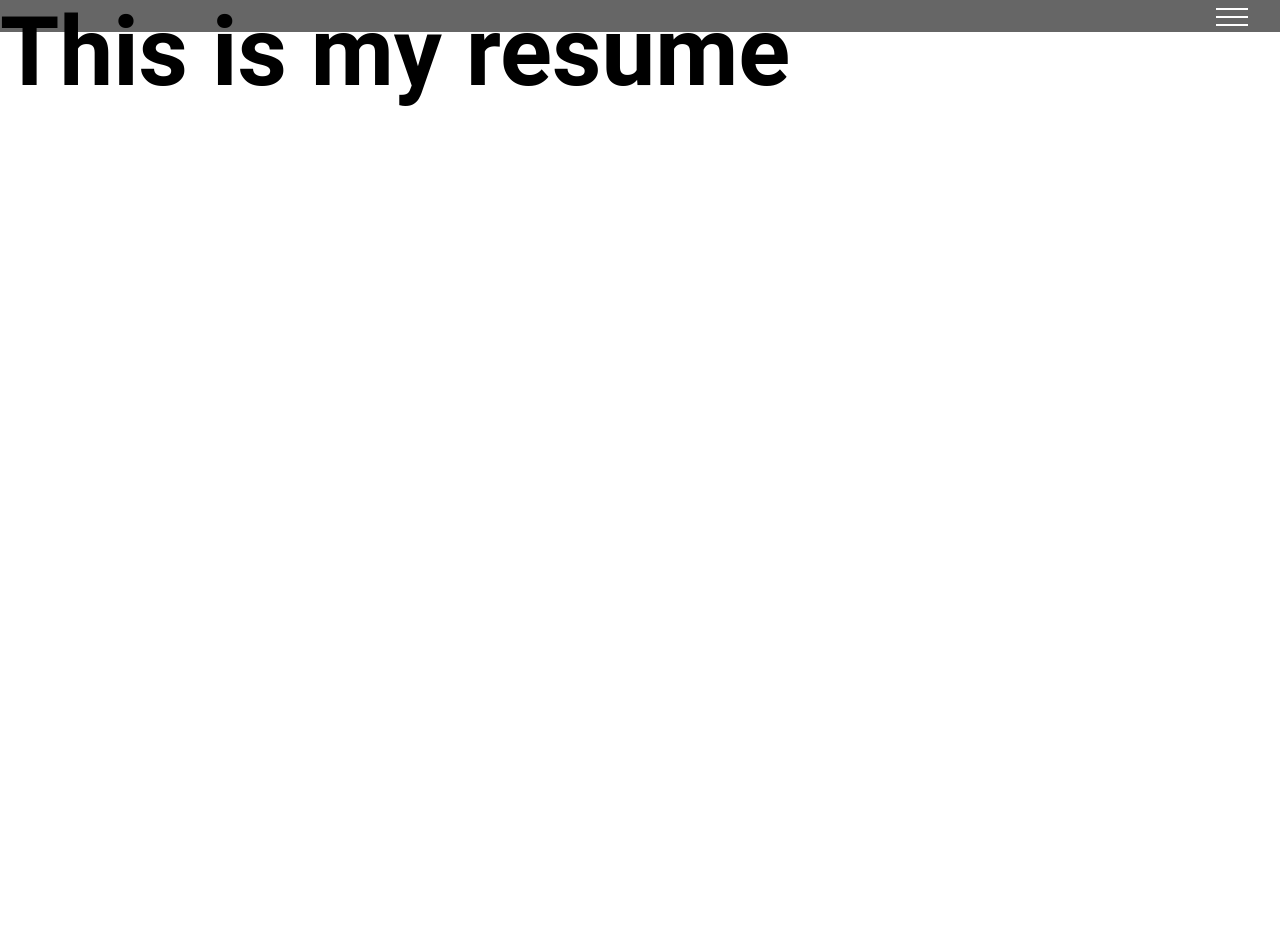
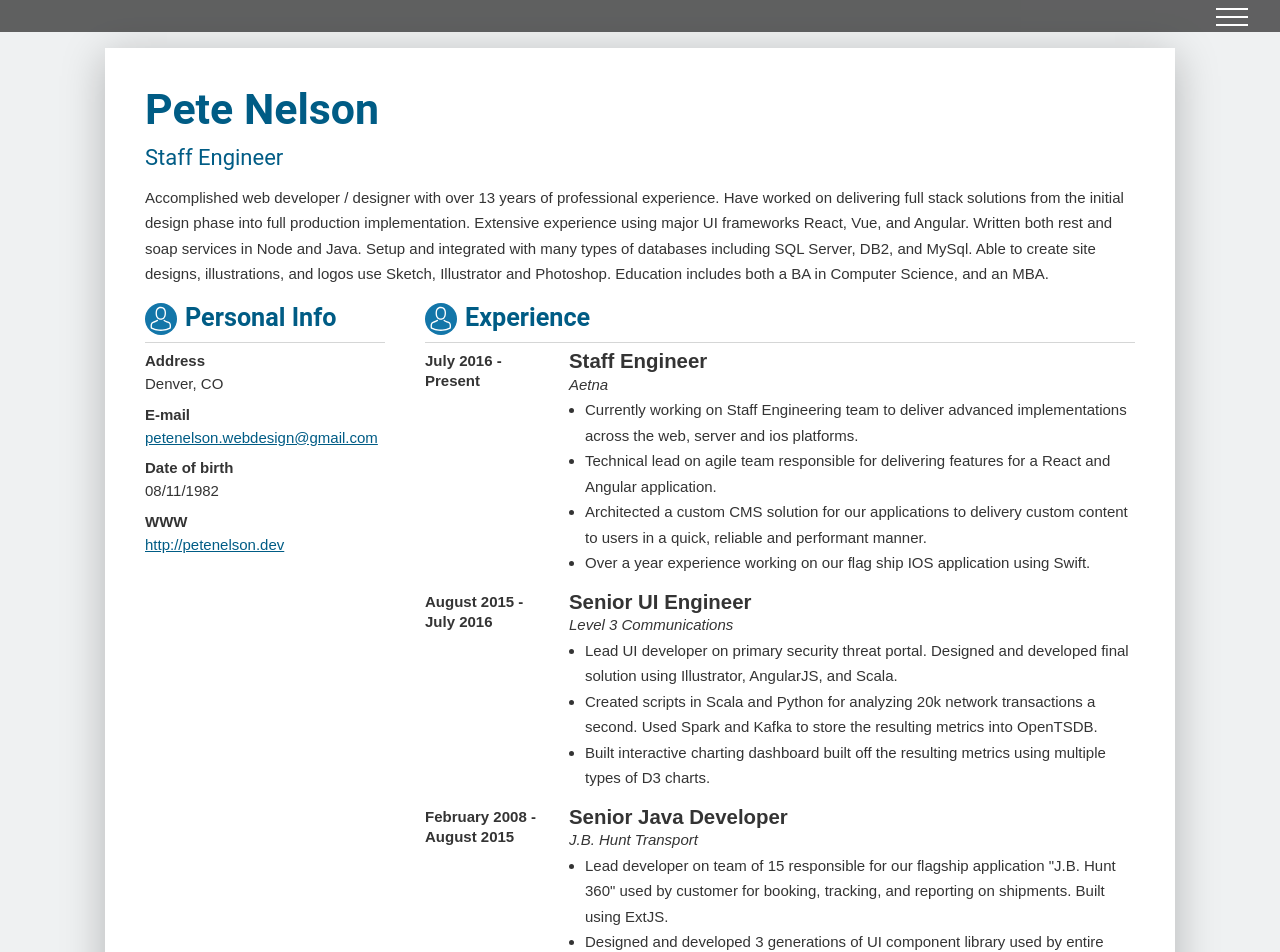
Before and after one commit to pbn04001/pete-nelson-web, a Vue app: page /resume in a window 1280 px wide. Shown: the top 952 px of the page. Before the commit the page ends 800 px from the top, so only its background shows below. Built offline with nearby package versions, Linux system fonts and the light colour scheme.

Commit message:
Resume partially complete

```diff
--- a/src/components/navBar.scss
+++ b/src/components/navBar.scss
@@ -79,7 +79,7 @@ $bar-spacing: 8px;
 
     &--open {
       opacity: 1;
-      height: 7rem;
+      height: 10rem;
       transition: all linear 300ms;
 
       ul {
--- a/src/styles/_colors.scss
+++ b/src/styles/_colors.scss
@@ -2,10 +2,14 @@ $white: rgb(255, 255, 255);
 $transparent-white: rgba(255, 255, 255, 0.4);
 $black: rgb(0, 0, 0);
 $transparent-black: rgba(0, 0, 0, .6);
+$dark-gray: rgb(52, 52, 52);
 $light-gray: rgb(230, 230, 230);
+$border-gray: rgb(213, 214, 214);
 
 $light-blue: rgb(162, 202, 232);
 $pale-blue: rgb(75, 150, 179);
+$blue: rgb(19, 118, 169);
+$resume-blue: rgb(0, 92, 133);
 $midnight-blue: rgb(10, 79, 110);
 $dark-blue: rgb(61, 61, 76);
 
--- a/src/styles/_layout.scss
+++ b/src/styles/_layout.scss
@@ -1,3 +1,4 @@
+$half-spacing-unit: .25rem;
 $spacing-unit: .5rem;
 $spacing-unit-x2: 2 * $spacing-unit;
 $spacing-unit-x3: 3 * $spacing-unit;
--- a/src/styles/main.scss
+++ b/src/styles/main.scss
@@ -26,7 +26,7 @@ body {
   font-family: 'Arial', sans-serif;
   font-size: 16px;
   color: $black;
-  background-color: $white;
+  background-color: rgb(239, 241, 242);
   -webkit-font-smoothing: antialiased;
   -moz-osx-font-smoothing: grayscale;
 }
--- a/src/views/Resume.vue
+++ b/src/views/Resume.vue
@@ -1,8 +1,171 @@
 <template>
   <div class="resume">
-    <h1>This is my resume</h1>
+    <link href="https://fonts.googleapis.com/css?family=Arimo:400,700" rel="preload" as="font" type="font/woff2" />
+    <div class="resume__sheet">
+      <h1>Pete Nelson</h1>
+      <h2>Staff Engineer</h2>
+      <div class="resume__description">
+        Accomplished web developer / designer with over 13 years of professional experience.  Have worked on delivering full stack solutions
+        from the initial design phase into full production implementation.  Extensive experience using major UI frameworks React, Vue, and Angular.
+        Written both rest and soap services in Node and Java.  Setup and integrated with many types of databases including SQL Server, DB2, and MySql.
+        Able to create site designs, illustrations, and logos use Sketch, Illustrator and Photoshop.  Education includes both a BA in Computer
+        Science, and an MBA.
+      </div>
+      <div class="resume__contents">
+        <div class="resume__left_column">
+          <h3>
+            <Person />
+            Personal Info
+          </h3>
+          <div class="resume__section resume__personal-info">
+            <div class="resume__info">
+              <label>Address</label>
+              Denver, CO
+            </div>
+            <div class="resume__info">
+              <label>E-mail</label>
+              <a href="mailto:petenelson.webdesign@gmail.com">petenelson.webdesign@gmail.com</a>
+            </div>
+            <div class="resume__info">
+              <label>Date of birth</label>
+              08/11/1982
+            </div>
+            <div class="resume__info">
+              <label>WWW</label>
+              <a href="http://petenelson.dev">http://petenelson.dev</a>
+            </div>
+          </div>
+        </div>
+        <div class="resume__right_column">
+          <h3>
+            <Person />
+            Experience
+          </h3>
+          <div class="resume__section resume__experience">
+            <div class="resume__job">
+              <div class="resume__job-dates">
+                <label>July 2016 - Present</label>
+              </div>
+              <div class="resume__job-info">
+                <h4>Staff Engineer</h4>
+                <i>Aetna</i>
+                <ul>
+                  <li>Currently working on Staff Engineering team to deliver advanced implementations across the web, server and ios platforms.</li>
+                  <li>Technical lead on agile team responsible for delivering features for a React and Angular application.</li>
+                  <li>Architected a custom CMS solution for our applications to delivery custom content to users in a quick, reliable and performant manner.</li>
+                  <li>Over a year experience working on our flag ship IOS application using Swift.</li>
+                </ul>
+              </div>
+            </div>
+            <div class="resume__job">
+              <div class="resume__job-dates">
+                <label>August 2015 - July 2016</label>
+              </div>
+              <div class="resume__job-info">
+                <h4>Senior UI Engineer</h4>
+                <i>Level 3 Communications</i>
+                <ul>
+                  <li>Lead UI developer on primary security threat portal.  Designed and developed final solution using Illustrator, AngularJS, and Scala.</li>
+                  <li>Created scripts in Scala and Python for analyzing 20k network transactions a second.  Used Spark and Kafka to store the resulting metrics into OpenTSDB.</li>
+                  <li>Built interactive charting dashboard built off the resulting metrics using multiple types of D3 charts.</li>
+                </ul>
+              </div>
+            </div>
+            <div class="resume__job">
+              <div class="resume__job-dates">
+                <label>February 2008 - August 2015</label>
+              </div>
+              <div class="resume__job-info">
+                <h4>Senior Java Developer</h4>
+                <i>J.B. Hunt Transport</i>
+                <ul>
+                  <li>Lead developer on team of 15 responsible for our flagship application "J.B. Hunt 360" used
+                    by customer for booking, tracking, and reporting on shipments.  Built using ExtJS.</li>
+                  <li>Designed and developed 3 generations of UI component library used by entire organization.</li>
+                  <li>Developed and maintained our public facing websites. jbhunt.com and jbhunt.jobs.</li>
+                  <li>Developed multiple rest and soap services used for integrating with SQLServer and DB2,
+                    as well as multiple 3rd party vendors such as SalesForce, ExactTarget, Omniture and Google.</li>
+                  <li>Taught several classes on the subjects of JavaScript, ExtJS and JSF.</li>
+                </ul>
+              </div>
+            </div>
+            <div class="resume__job">
+              <div class="resume__job-dates">
+                <label>May 2006 - February 2008</label>
+              </div>
+              <div class="resume__job-info">
+                <h4>Java Software Developer</h4>
+                <i>Acxiom</i>
+                <ul>
+                  <li>Responsible for design and development of JSF web application with emphasis using ajax to create fluid
+                    interface for partitioning data sets.</li>
+                  <li>Developed UI components to use across our applications for integrating into our backend using ajax.</li>
+                </ul>
+              </div>
+            </div>
+            <div class="resume__job">
+              <div class="resume__job-dates">
+                <label>January 2004 - May 2006</label>
+              </div>
+              <div class="resume__job-info">
+                <h4>Graphic Design</h4>
+                <i>Cuerdon Signs</i>
+                Designed and install signs using Corel Draw
+              </div>
+            </div>
+            <div class="resume__job">
+              <div class="resume__job-dates">
+                <label>September 1999 - January 2004</label>
+              </div>
+              <div class="resume__job-info">
+                <h4>Graphic Design</h4>
+                <i>Best Banner and Sign</i>
+                Design and installsigns for using FlexiSign.
+              </div>
+            </div>
+          </div>
+          <h3>
+            <Person />
+            Eduction
+          </h3>
+          <div class="resume__section resume__experience">
+            <div class="resume__job">
+              <div class="resume__job-dates">
+                <label>September 2010 - May 2012</label>
+              </div>
+              <div class="resume__job-info">
+                <h4>University of Arkansas, Masters in Business Administration</h4>
+                <i>3.7GPA</i>
+              </div>
+            </div>
+            <div class="resume__job">
+              <div class="resume__job-dates">
+                <label>January 2004 - May 2006</label>
+              </div>
+              <div class="resume__job-info">
+                <h4>University of Central Arkansas, BA Computer Science</h4>
+                <i>3.75 GPA</i>
+                <i>3.9 Major GPA</i>
+              </div>
+            </div>
+          </div>
+        </div>
+      </div>
+    </div>
   </div>
 </template>
+
+<script>
+  import Person from '@/assets/icons/person.svg';
+
+  export default {
+    name: 'resume',
+    components: {
+      Person,
+    },
+  };
+
+</script>
 
 <style lang="scss">
   @import './resume.scss';
--- a/src/views/resume.scss
+++ b/src/views/resume.scss
@@ -1,5 +1,113 @@
 @import "@/styles/_globals.scss";
 
 .resume {
+  color: $dark-gray;
+  padding-top: $spacing-unit-x6;
+  font-family: 'Arimo', sans-serif;
+  font-size: 15px;
+  font-weight: 400;
+  line-height: 25.5px;
 
+  &__sheet {
+    padding: $spacing-unit-x5;
+    background-color: $white;
+    box-shadow: 0 0.5rem 2.5rem 0 rgba(0,0,0,0.25);
+    width: 990px;
+    margin: 0 auto;
+  }
+
+  &__description {
+    margin-bottom: $spacing-unit-x2;
+  }
+
+  h1, h2, h3, a {
+    color: $resume-blue;
+  }
+  h1 {
+    font-size: 2.68rem;
+    line-height: 2.68rem;
+    font-weight: 700;
+    margin-bottom: $spacing-unit-x2;
+  }
+
+  h2 {
+    color: $resume-blue;
+    font-size: 1.375rem;
+    line-height: 1.375rem;
+    font-weight: 400;
+    margin-bottom: $spacing-unit-x2;
+  }
+
+  h3 {
+    color: $resume-blue;
+    font-size: 1.575rem;
+    line-height: 1.875rem;
+    font-weight: 700;
+    margin-bottom: $half-spacing-unit;
+    display: inline-flex;
+    justify-content: center;
+
+    svg {
+      width: $spacing-unit-x4;
+      height: $spacing-unit-x4;
+      margin-right: $spacing-unit;
+    }
+  }
+
+  h4 {
+    color: $dark-gray;
+    font-size: 1.275rem;
+    line-height: 1.275rem;
+    font-weight: 700;
+  }
+
+  label {
+    font-weight: bold;
+    display: block;
+    line-height: 1.25rem;
+  }
+
+  &__contents {
+    display: flex;
+  }
+
+  &__left_column {
+    flex: 0 0 spacingUnit(30);
+    padding-right: $spacing-unit-x5;
+  }
+
+  &__right_column {
+    flex: 1 0;
+  }
+
+  &__section {
+    border-top: 1px solid $border-gray;
+    padding-top: $spacing-unit;
+  }
+
+  &__info {
+    margin-bottom: $spacing-unit;
+  }
+
+  &__job {
+    display: flex;
+    margin-bottom: $spacing-unit-x2;
+
+    &:last-child {
+      margin-bottom: $spacing-unit-x4;
+    }
+
+    ul {
+      margin-left: $spacing-unit-x2;
+    }
+
+    &-dates {
+      flex: 0 0 $spacing-unit-x16;
+      padding-right: $spacing-unit-x2;
+    }
+
+    &-info {
+      flex: 1 0;
+    }
+  }
 }
```
Also changed, not shown: src/assets/icons/person.svg (added).
